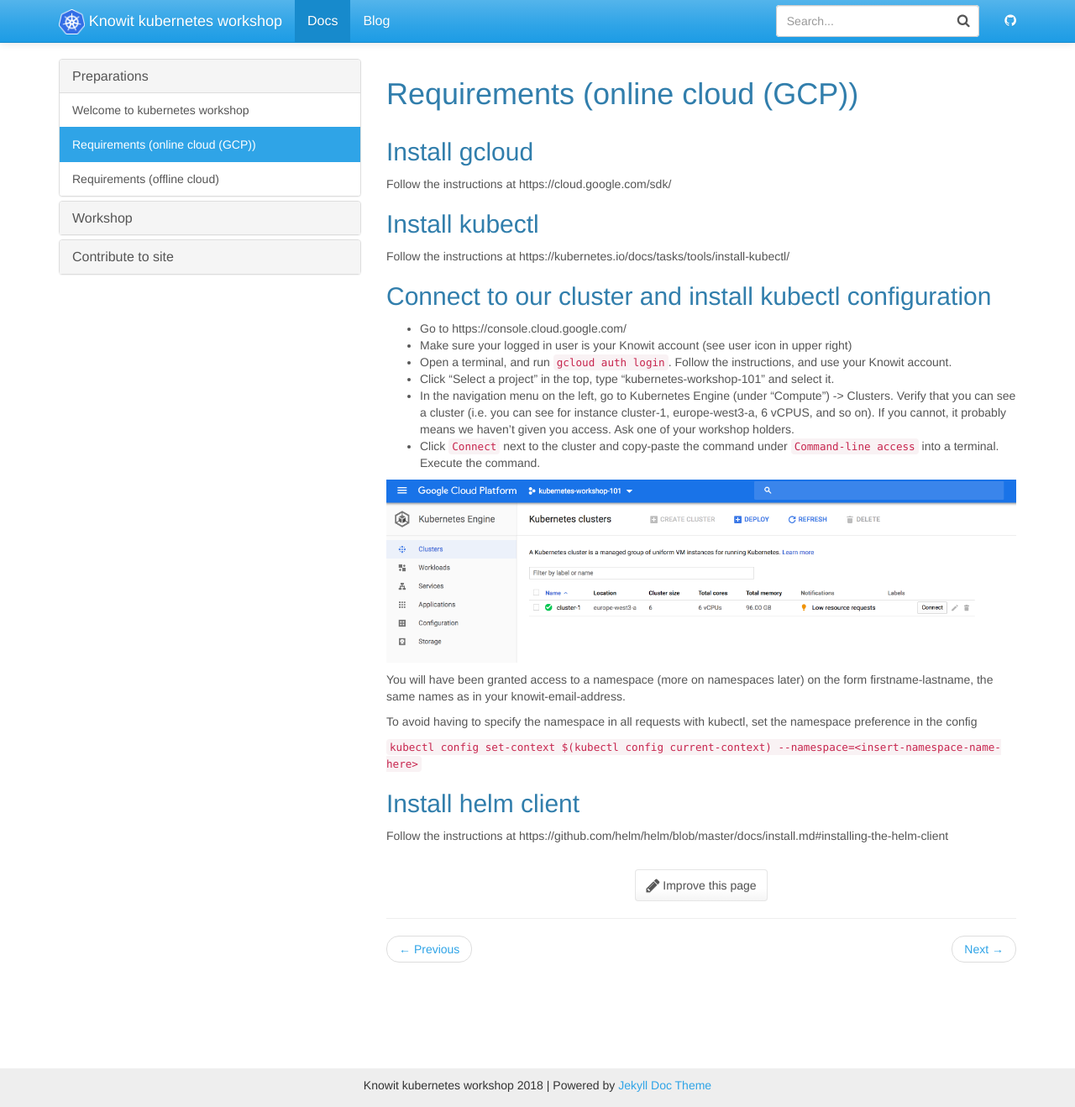
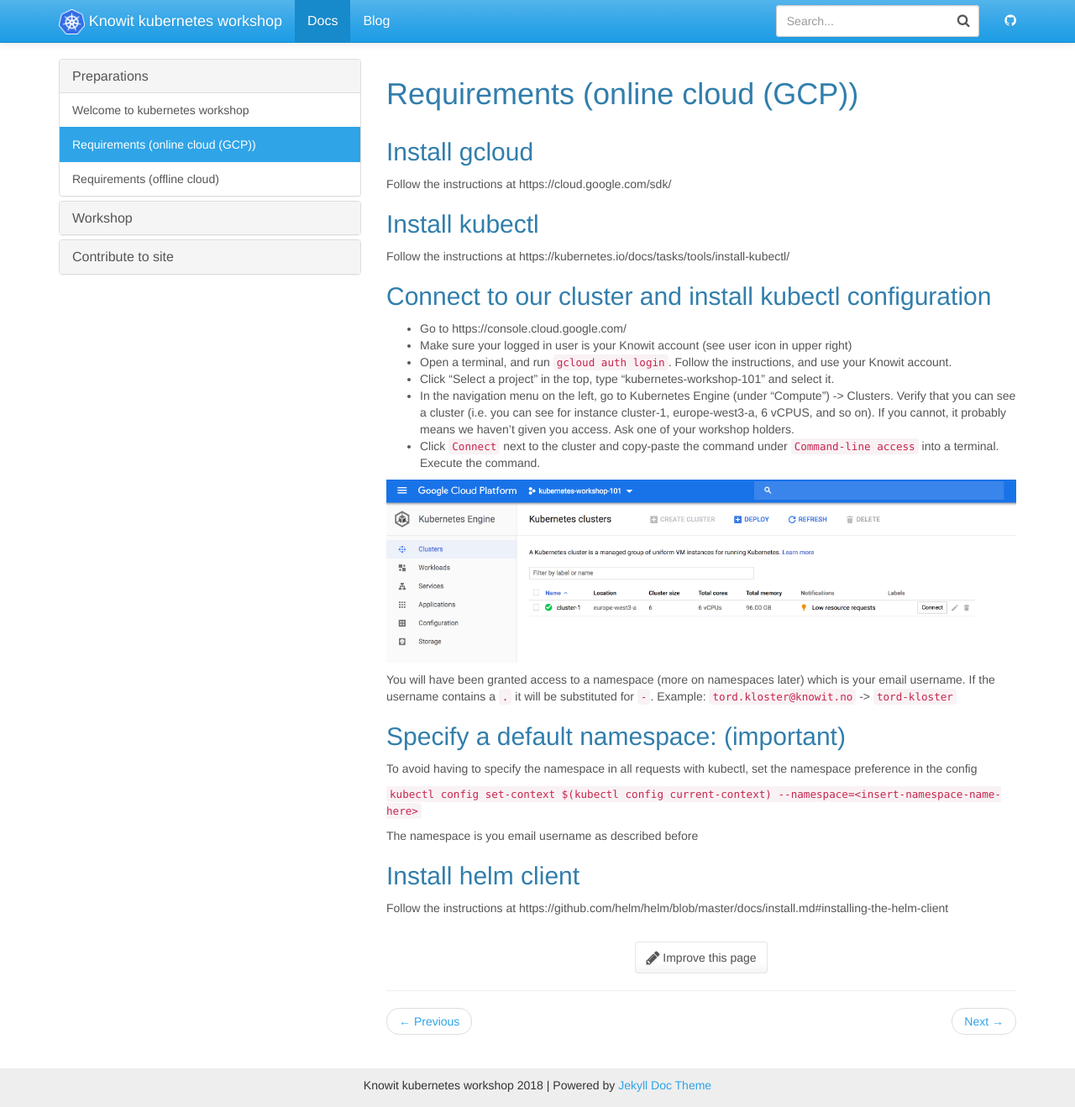
Before and after one commit to knowit/kubernetes-workshop, a Jekyll site: the page built from docs/_docs/preparations/onlinecloud.md, in a window 1280 px wide and 1318 px high. Shown: the whole window at 84% size. Built offline with Jekyll 4.4.1, drawn with Linux system fonts in a browser that asks for light colours.

Commit message:
Update onlinecloud.md

```diff
--- a/docs/_docs/preparations/onlinecloud.md
+++ b/docs/_docs/preparations/onlinecloud.md
@@ -24,12 +24,18 @@
 
 ![google cloud project screenshot](../../assets/img/gcloud-project.png)
 
-You will have been granted access to a namespace (more on namespaces later) on the form firstname-lastname, the same names as in your knowit-email-address.
+You will have been granted access to a namespace (more on namespaces later) which is your email username. If the username contains a `.` it will be substituted for `-`.
+Example: `tord.kloster@knowit.no` -> `tord-kloster`
 
+## Specify a default namespace: (important)
 To avoid having to specify the namespace in all requests with kubectl, set the namespace preference in the config
 
 `kubectl config set-context $(kubectl config current-context) --namespace=<insert-namespace-name-here>`
 
+The namespace is you email username as described before
+
+
+
 ## Install helm client
 
 Follow the instructions at https://github.com/helm/helm/blob/master/docs/install.md#installing-the-helm-client
```
